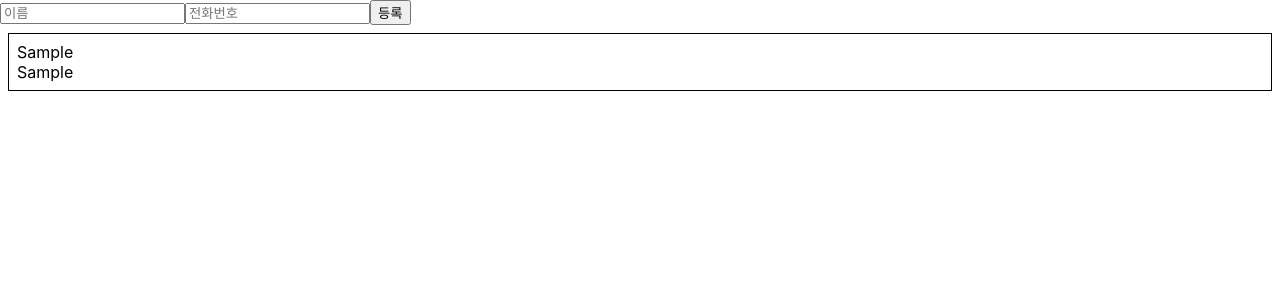
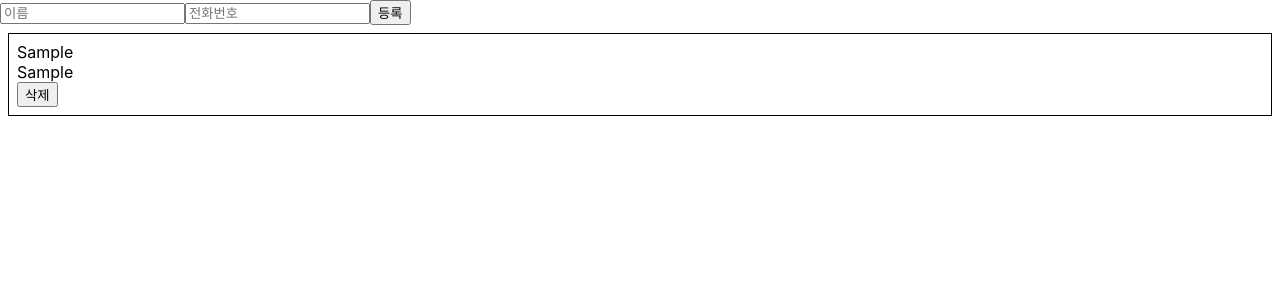
Before and after one commit to SY-MOON/reactStudy, a React (Create React App) app: page / in a window 1280 px wide. Both pictures are taken after typing "Sample", "Sample" into the empty fields and a click on the button "등록". Shown: the top 300 px of the page. Built offline with nearby package versions, Linux system fonts and the light colour scheme.

Commit message:
배열 데이터 삭제 기능 추가

```diff
--- a/src/App.js
+++ b/src/App.js
@@ -21,12 +21,21 @@
 
   }
 
+  handleRemove = (id) =>{
+    const {information} = this.state;
+    this.setState({
+      information: information.filter(info => info.id !== id)
+    })
+  }
+
 
   render() {
     return (
       <div>
         <PhoneForm onCreate={this.handleCraete} />
-        <PhoneInfoList data={this.state.information} />
+        <PhoneInfoList
+          data={this.state.information}
+          onRemove={this.handleRemove} />
       </div>
     );
   }
--- a/src/components/PhoneInfo.js
+++ b/src/components/PhoneInfo.js
@@ -1,8 +1,14 @@
 import React, { Component } from 'react';
 
 class PhoneInfo extends Component {
+
+	handleRemove = () => {
+		const {info, onRemove} = this.props;
+		onRemove(info.id);
+	}
+
 	render() {
-		const {name, phone, id} = this.props.info;
+		const {name, phone } = this.props.info;
 		const style = {
 			border: '1px solid black',
 			padding: '8px',
@@ -12,6 +18,7 @@
 			<div style={style}>
 				<div>{name}</div>
 				<div>{phone}</div>
+				<button onClick={this.handleRemove}>삭제</button>
 			</div>
 		);
 	}
--- a/src/components/PhoneInfoList.js
+++ b/src/components/PhoneInfoList.js
@@ -7,10 +7,14 @@
 		data: []
 	}
 	render() {
-		const {data} = this.props;
+		const {data, onRemove} = this.props;
 
 		const list = data.map(
-			info => (<PhoneInfo info={info} key={info.id} />)
+			info => (
+				<PhoneInfo
+					onRemove={onRemove}
+					info={info}
+					key={info.id} />)
 		)
 		return (
 			<div>
```
